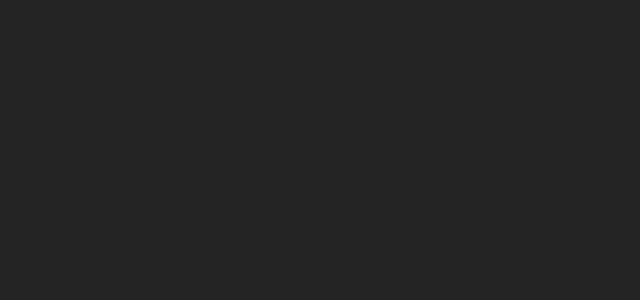
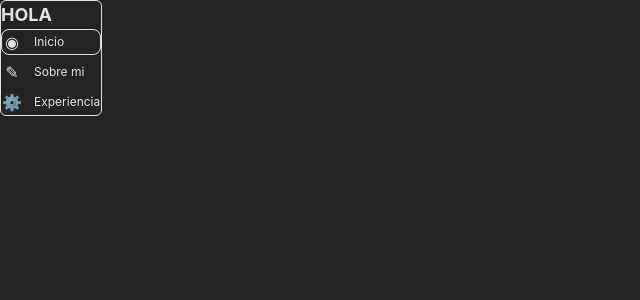
Before and after one commit to FernandoFdezMata/portfolio, a React (Vite) app: page / in a window 1280 px wide. Shown: the top 300 px of the page, without its empty margins (0-640 px from the left). Built offline with nearby package versions, Linux system fonts and the light colour scheme.

Commit message:
Inicio barra de navegación

```diff
--- a/index.html
+++ b/index.html
@@ -2,9 +2,9 @@
 <html lang="es">
   <head>
     <meta charset="UTF-8" />
-    <!-- <link rel="icon" type="image/svg+xml" href="/vite.svg" /> -->
+    <link rel="icon" type="image/svg+xml" href="/icon.ico" />
     <meta name="viewport" content="width=device-width, initial-scale=1.0" />
-    <title>Fernando Fdez</title>
+    <title>Fernando Fernández</title>
   </head>
   <body>
     <div id="root"></div>
--- a/src/App.jsx
+++ b/src/App.jsx
@@ -1,17 +1,24 @@
 import { useState } from 'react'
+import NavMenu from './components/NavMenu'
+
 
 
 function App() {
   const [count, setCount] = useState(0)
+  const [view, setView] = useState('home');
 
   return (
-    <>
+    <div className="flex flex-col w-full h-full">
+      <div className="flex-1 flex min-h-0 relative">
 
 
 
+        <NavMenu currentView={view} onChangeView={setView} />
+      </div>
 
-    </>
-  )
+    </div>
+  );
+
 }
 
 export default App
--- /dev/null
+++ b/src/components/NavMenu.jsx
@@ -0,0 +1,66 @@
+// ======================================================
+// IMPORTS
+// ===========================================import { useState, useCallback, useEffect } from 'react';
+import { useState, useCallback, useEffect } from 'react';
+// ======================================================
+// COMPONENTE
+// ======================================================
+
+export default function NavMenu({ currentView, onChangeView }) {
+  const [isOpen, setIsOpen] = useState(false);
+  const navigate = (view) => {
+    onChangeView(view);
+    setIsOpen(false);
+  };
+
+  return (
+    <div className="p-4 border rounded-md">
+      <h2 className="text-lg font-bold">HOLA</h2>
+
+        {/* ── Nav links ── */}
+        <nav className="flex-1 py-3 px-3 flex flex-col gap-1">
+          <NavLink
+            icon="◉"
+            label="Inicio"
+            active={currentView === 'home'}
+            onClick={() => navigate('home')}
+          />
+
+            <NavLink
+              icon="✎"
+              label="Sobre mi"
+              active={currentView === 'editor'}
+              onClick={() => navigate('editor')}
+            />
+
+
+            <NavLink
+              icon="⚙"
+              label="Experiencia"
+              active={currentView === 'admin'}
+              onClick={() => navigate('admin')}
+            />
+
+        </nav>
+
+
+    </div>
+  );
+}
+
+function NavLink({ icon, label, active, onClick }) {
+  return (
+    <button
+      onClick={onClick}
+      className={`w-full flex items-center gap-3 px-3 py-2.5 rounded-lg
+                  text-left text-[12px] transition-all
+                  ${active
+                    ? 'bg-hull-700/20 border border-hull-600/30 text-hull-300'
+                    : 'border border-transparent'
+                  }`}
+    >
+      <span className="text-base w-5 text-center">{icon}</span>
+      {label}
+    </button>
+  );
+}
```
Also changed, not shown: public/icon.svg (added), 1 other file (tests, documents, lock files or other folders).
